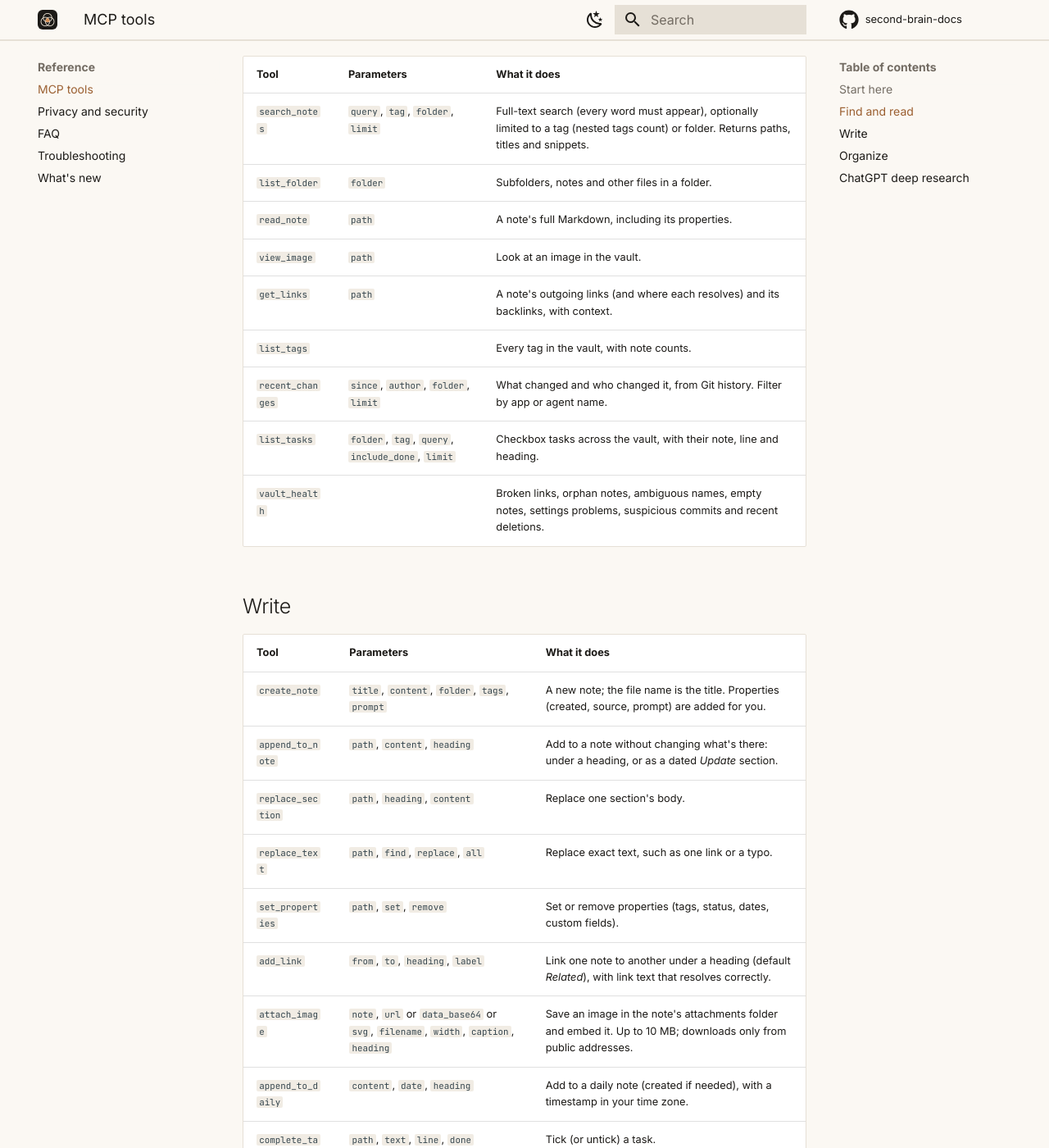
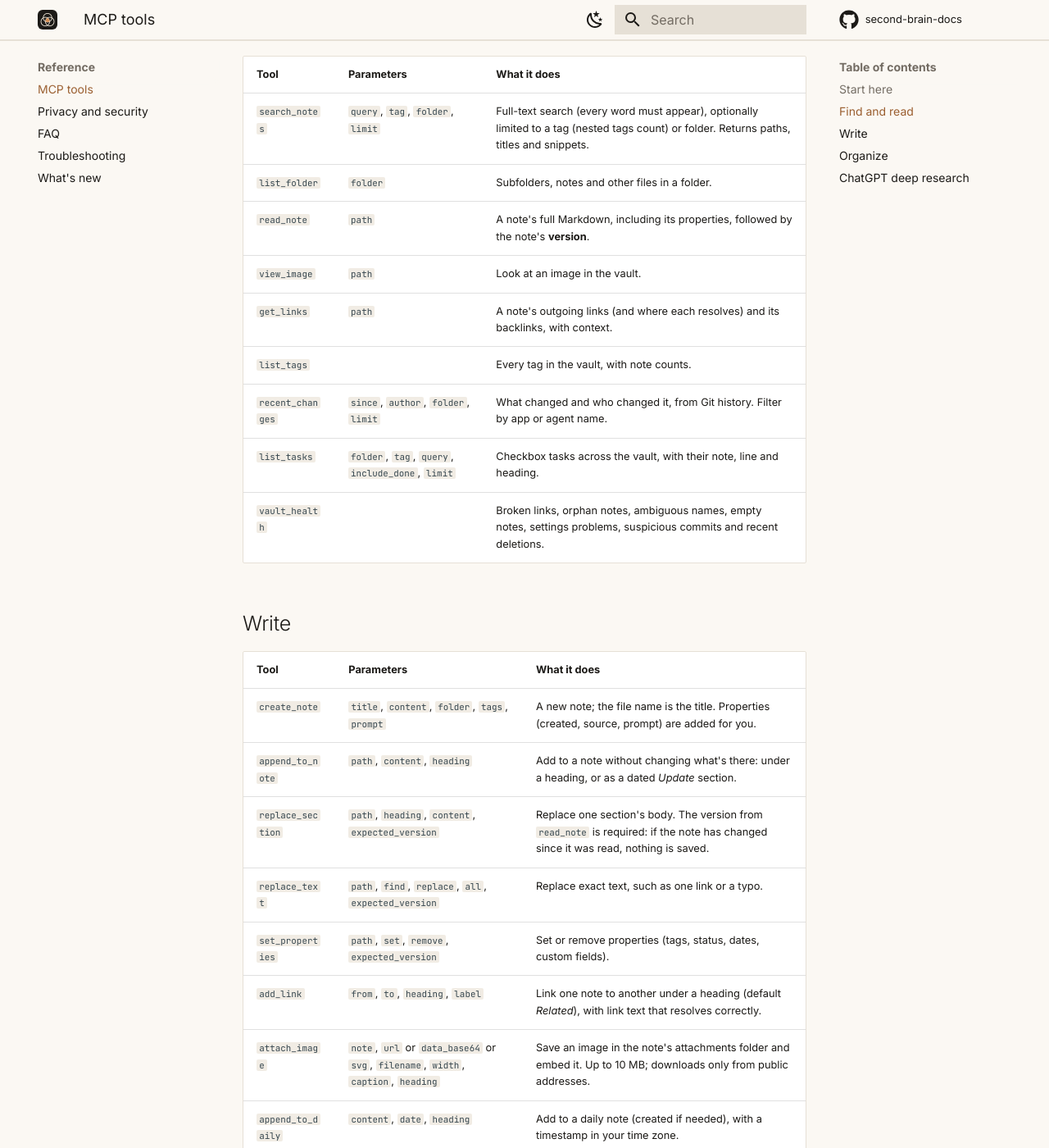
Before and after one commit to blanzp/second-brain-docs, an MkDocs documentation site: the page built from docs/reference/tools.md, in a window 1280 px wide and 1400 px high, scrolled down 523 px. Shown: the whole window at 82% size. Built offline with MkDocs 1.6.1 and Material for MkDocs 9.7.7, drawn with Linux system fonts in a browser that asks for light colours; comment, search, counter and statistics services are not loaded.

Commit message:
Docs: agents' rewrites are refused when the note changed since they read it
Co-Authored-By: Claude Opus 5.5 <noreply@anthropic.com>

```diff
--- a/docs/reference/tools.md
+++ b/docs/reference/tools.md
@@ -18,7 +18,7 @@ The 28 tools every connected app gets. Every tool that **writes** also accepts a
 |---|---|---|
 | `search_notes` | `query`, `tag`, `folder`, `limit` | Full-text search (every word must appear), optionally limited to a tag (nested tags count) or folder. Returns paths, titles and snippets. |
 | `list_folder` | `folder` | Subfolders, notes and other files in a folder. |
-| `read_note` | `path` | A note's full Markdown, including its properties. |
+| `read_note` | `path` | A note's full Markdown, including its properties, followed by the note's **version**. |
 | `view_image` | `path` | Look at an image in the vault. |
 | `get_links` | `path` | A note's outgoing links (and where each resolves) and its backlinks, with context. |
 | `list_tags` | | Every tag in the vault, with note counts. |
@@ -32,9 +32,9 @@ The 28 tools every connected app gets. Every tool that **writes** also accepts a
 |---|---|---|
 | `create_note` | `title`, `content`, `folder`, `tags`, `prompt` | A new note; the file name is the title. Properties (created, source, prompt) are added for you. |
 | `append_to_note` | `path`, `content`, `heading` | Add to a note without changing what's there: under a heading, or as a dated *Update* section. |
-| `replace_section` | `path`, `heading`, `content` | Replace one section's body. |
-| `replace_text` | `path`, `find`, `replace`, `all` | Replace exact text, such as one link or a typo. |
-| `set_properties` | `path`, `set`, `remove` | Set or remove properties (tags, status, dates, custom fields). |
+| `replace_section` | `path`, `heading`, `content`, `expected_version` | Replace one section's body. The version from `read_note` is required: if the note has changed since it was read, nothing is saved. |
+| `replace_text` | `path`, `find`, `replace`, `all`, `expected_version` | Replace exact text, such as one link or a typo. |
+| `set_properties` | `path`, `set`, `remove`, `expected_version` | Set or remove properties (tags, status, dates, custom fields). |
 | `add_link` | `from`, `to`, `heading`, `label` | Link one note to another under a heading (default *Related*), with link text that resolves correctly. |
 | `attach_image` | `note`, `url` or `data_base64` or `svg`, `filename`, `width`, `caption`, `heading` | Save an image in the note's attachments folder and embed it. Up to 10 MB; downloads only from public addresses. |
 | `append_to_daily` | `content`, `date`, `heading` | Add to a daily note (created if needed), with a timestamp in your time zone. |
```
Also changed, not shown: docs/features/safety.md (+1 -0 lines), docs/reference/whats-new.md (+1 -0 lines).
